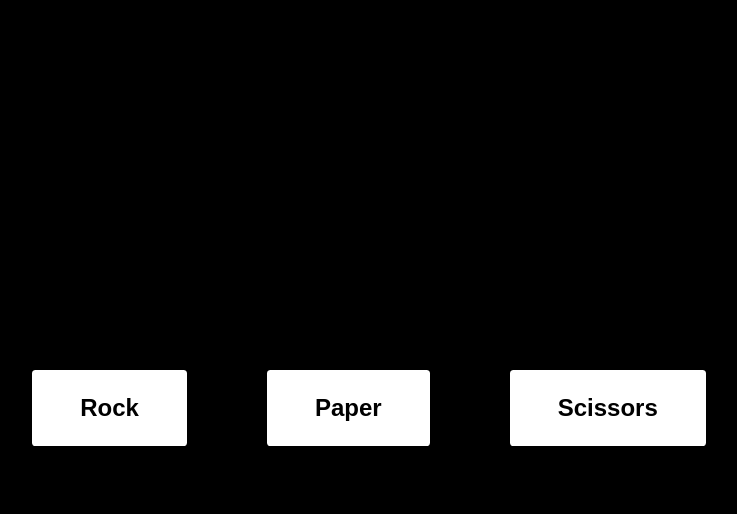
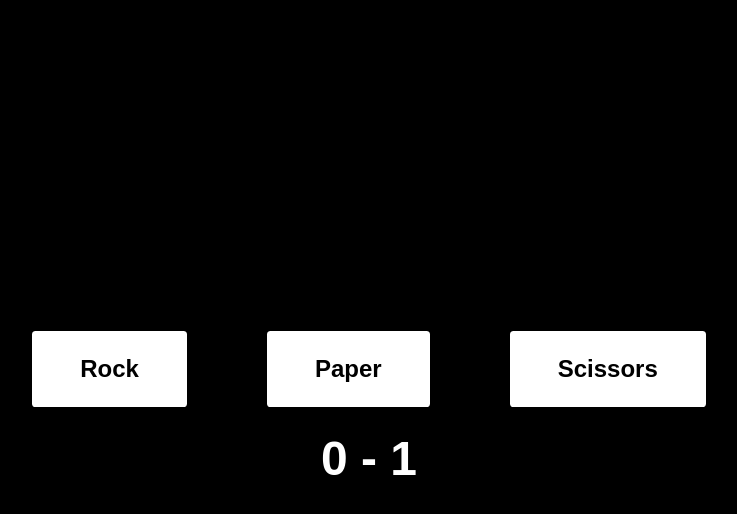
Before and after one commit to kate-wolf/rock-paper-scissors, a plain HTML site: page index.html in a window 1280 px wide. Both pictures are taken after a click on the button "Rock". Shown: the whole page, without its empty margins (271-1008 px from the left). Drawn offline with Linux system fonts and the light colour scheme; a web font is replaced by a local one.

Commit message:
created ui version of rock paper scissors

```diff
--- a/script.js
+++ b/script.js
@@ -3,6 +3,7 @@ function computerPlay() {
   if (number <= .333) return 'rock';
   if (number <= .667) return 'paper';
   if (number <= 1) return 'scissors';
+
 }
 
 
@@ -19,17 +20,25 @@ function playRound(playerSelection, computerSelection) {
   if (playerSelection === computerSelection) return 'It\'s a tie! Try again';
   // when player wins return 'You won!'
   if (playerSelection === 'rock' && computerSelection === 'scissors' || playerSelection === 'paper' && computerSelection === 'rock' || playerSelection === 'scissors' && computerSelection === 'paper') {
-    return 'You win!';
+    playerWinCount++;
   }
   // when player loses return 'You lose!'
   if (playerSelection === 'scissors' && computerSelection === 'rock' || playerSelection === 'paper' && computerSelection === 'scissors' || playerSelection === 'rock' && computerSelection === 'paper') {
-    return 'You lose!';
+    computerWinCount++;
+  }
+  result.innerText = `${playerWinCount} - ${computerWinCount}`;
+  document.getElementById("results").appendChild(result);
+  if(computerWinCount >= 5) {
+    winner.innerText = "You lost!";
+    document.getElementById("results").appendChild(winner);
+  }
+  if(playerWinCount >= 5) {
+    winner.innerText = "You won!";
+    document.getElementById("results").appendChild(winner);
   }
 }
 
-function game() {
-  let playerWinCount = 0;
-  let computerWinCount = 0;
+
 //   for (let i = 0; i < 5; i++) {
 //     const playerSelection = prompt('Choose rock, paper, or scissors: ');
 //     const computerSelection = computerPlay();
@@ -42,14 +51,22 @@ function game() {
 //     }
 //     console.log(round);
 //  }
- if (playerWinCount > computerWinCount) return 'You win the game!';
- if (playerWinCount < computerWinCount) return 'You lose the game!';
- if (playerWinCount == computerWinCount) return 'The game is a tie!';
-}
+
+
+const result = document.createElement("p");
+const winner = document.createElement("p");
+result.innerText = "0 - 0";
+document.getElementById("results").appendChild(result);
+
 
 const rock = document.getElementById("rock");
 const paper = document.getElementById("paper");
 const scissors = document.getElementById("scissors");
+
+
+let playerWinCount = 0;
+let computerWinCount = 0;
+
 
 rock.addEventListener("click", function() {
   playRound(this.id, computerPlay())
@@ -61,5 +78,4 @@ scissors.addEventListener("click", function() {
   playRound(this.id, computerPlay())
 });
 
-
 // console.log(game());
--- a/style.css
+++ b/style.css
@@ -2,17 +2,33 @@
 
 body {
   display: flex;
+  flex-flow: column;
   justify-content: center;
   align-items: center;
   height: 100vh;
   background-color: black;
   font-family: "Chivo", sans-serif;
+  gap: 24px
 }
 
 .buttons {
   display: flex;
   justify-content: center;
   gap: 5em;
+}
+
+div, p {
+  margin: 0;
+  padding: 0;
+}
+#results {
+  display: flex;
+  flex-flow: column;
+  align-items: center;
+  color: white;
+  font-weight: bold;
+  font-family: "Chivo", sans-serif;
+  font-size: 48px;
 }
 
 button {
```
